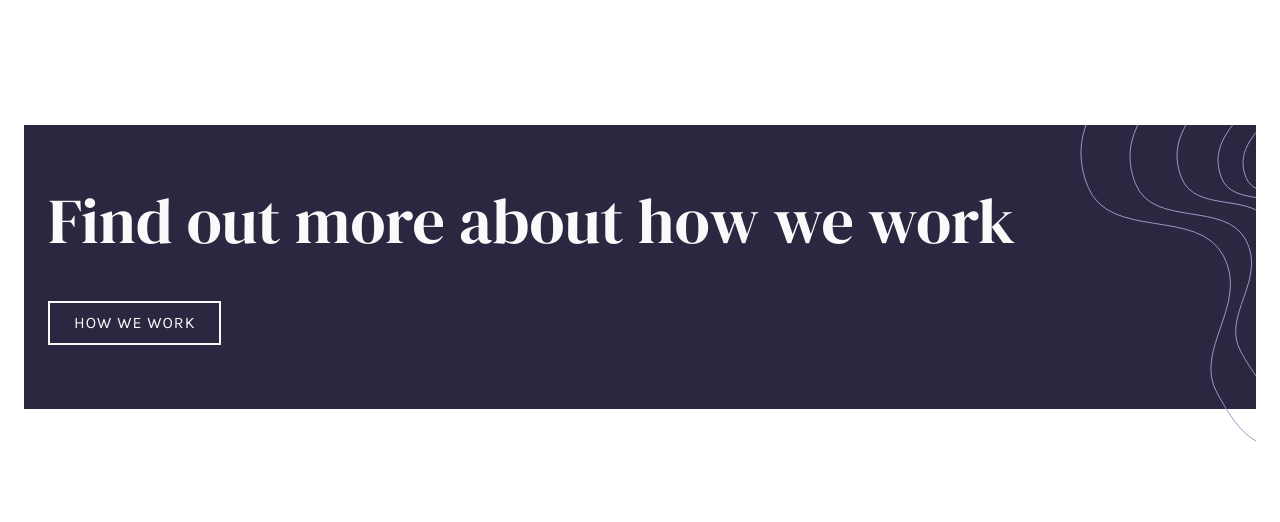
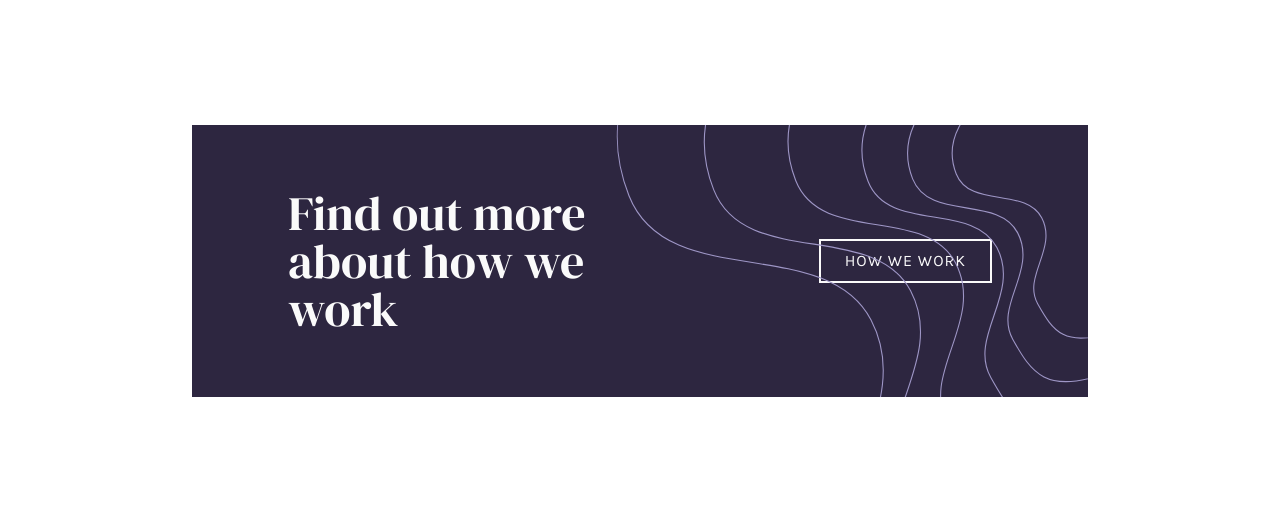
Before and after one commit to smajewski1980/insure_landing_page, a plain HTML site: page index.html in a window 1280 px wide. Shown: the part 1506-2028 px from the top of the page. Drawn offline with Linux system fonts and the light colour scheme; a web font is replaced by a local one.

Commit message:
styled desktop section-cta

```diff
--- a/index.html
+++ b/index.html
@@ -126,6 +126,7 @@
       <img src="/images/bg-pattern-how-we-work-mobile.svg" alt="" />
       <p>Find out more about how we work</p>
       <button>HOW WE WORK</button>
+      <img src="/images/bg-pattern-how-we-work-desktop.svg" alt="" />
     </section>
 
     <footer>
--- a/sass/layout/_section-cta.scss
+++ b/sass/layout/_section-cta.scss
@@ -2,20 +2,49 @@
 
 .section-cta {
   position: relative;
+  color: $neutral-very-light-gray;
+  background-color: $primary-dk-violet;
+  margin: 8rem 1.5rem;
+  padding: 4rem 1.5rem;
+
   img {
     position: absolute;
     top: 0;
     right: 0;
     z-index: 1;
   }
-  color: $neutral-very-light-gray;
-  background-color: $primary-dk-violet;
-  margin: 8rem 1.5rem;
-  padding: 4rem 1.5rem;
+
+  img:last-child {
+    display: none;
+  }
 
   p {
     margin-bottom: 3rem;
     position: relative;
     z-index: 5;
   }
+
+  @media screen and (width > 650px) {
+    margin: 8rem $desktop-inline-padding;
+    padding: 4rem 6rem;
+    display: flex;
+    justify-content: space-between;
+    align-items: center;
+
+    img:first-child {
+      display: none;
+    }
+
+    img:last-child {
+      display: block;
+      height: 100%;
+      pointer-events: none;
+    }
+
+    p {
+      flex-basis: 50%;
+      margin: 0;
+      font-size: clamp(2.5rem, 5vw, 3rem);
+    }
+  }
 }
```
Also changed, not shown: styles/main.css, 1 other file.
